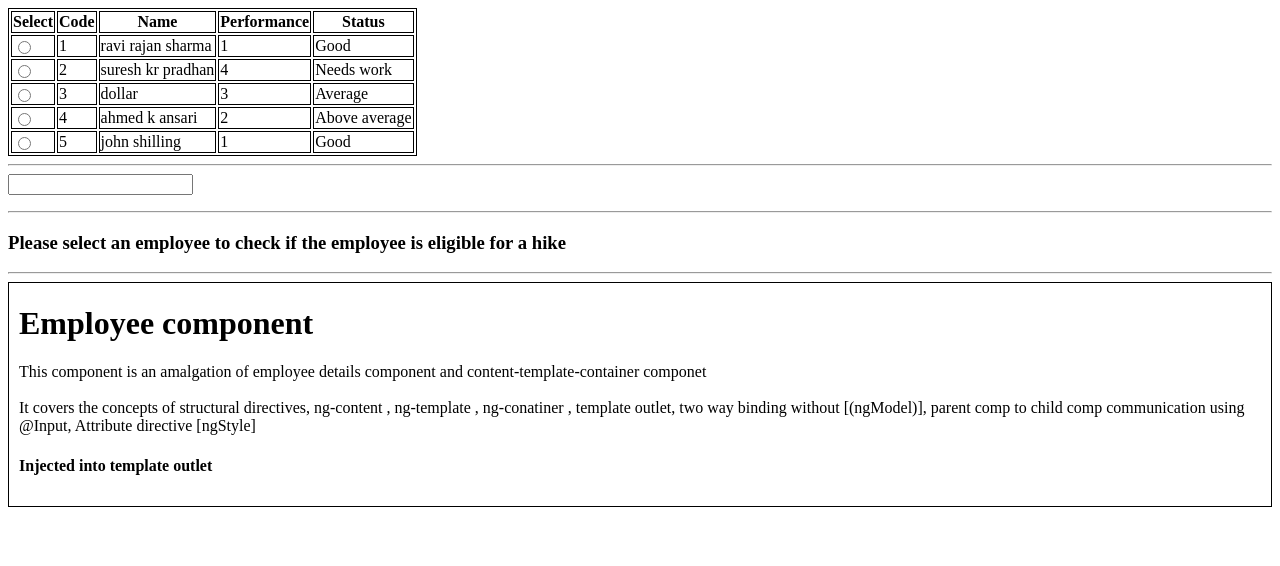
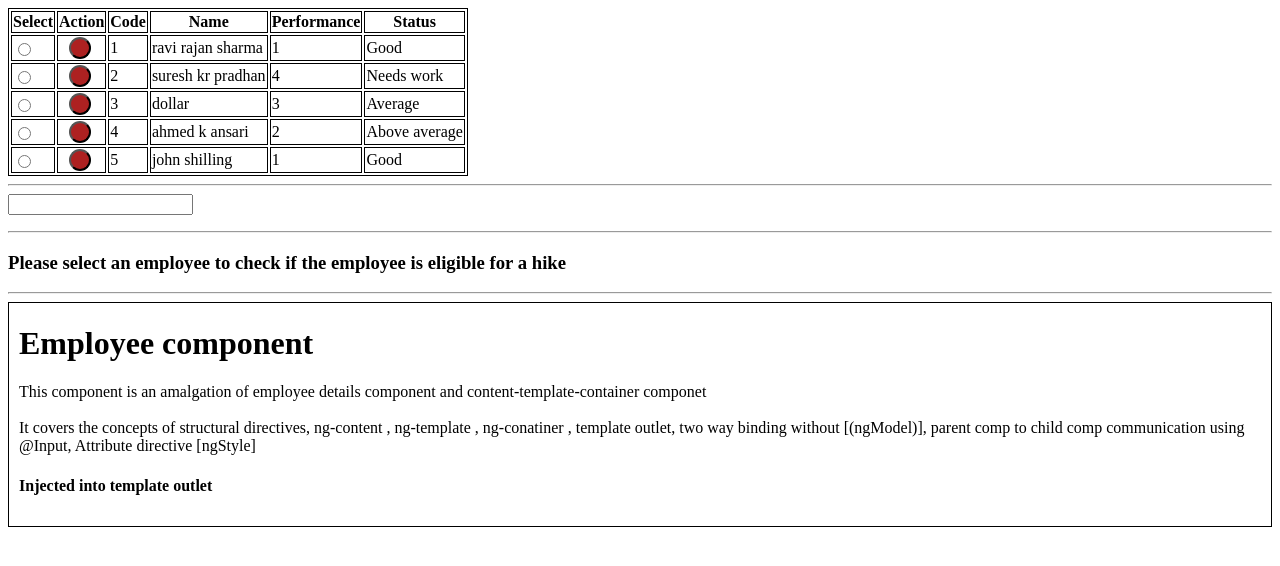
Before and after one commit to abhishek123mojumdar/angular-concepts, an Angular app: page / in a window 1280 px wide. Shown: the top 566 px of the page. Built offline with nearby package versions, Linux system fonts and the light colour scheme.

Commit message:
3 files modified

```diff
--- a/src/app/employee-component/employee-component.component.css
+++ b/src/app/employee-component/employee-component.component.css
@@ -3,3 +3,12 @@ th,
 td {
   border: 1px solid black;
 }
+
+.button-round {
+  margin-left: 10px;
+  border-radius: 150px;
+  background: #ad2121;
+  padding: 9px;
+  width: 1px;
+  height: 1px;
+}
--- a/src/app/employee-component/employee-component.component.html
+++ b/src/app/employee-component/employee-component.component.html
@@ -1,13 +1,19 @@
 <table>
   <thead>
     <th>Select</th>
+    <th>Action</th>
     <th>Code</th>
     <th>Name</th>
     <th>Performance</th>
     <th>Status</th>
   </thead>
   <tr *ngFor="let emp of employee">
-    <td><input type="radio" name="emp.id" (change)="checkEmployeeForHike(emp)"></td>
+    <td>
+      <input type="radio" name="emp.id" (change)="checkEmployeeForHike(emp)" />
+    </td>
+    <td>
+      <button (click)="removeEmployee(emp)" class="button-round"></button>
+    </td>
     <td>{{emp.empCode}}</td>
     <td>{{emp.empName}}</td>
     <td>{{emp.empPerformance}}</td>
@@ -15,22 +21,36 @@
   </tr>
 </table>
 
-<hr>
+<hr />
 
-<input type="text" (input)="getInputData($event)"/>
-<p> {{twoWayBinding}} </p> <!-- two way binding without using [(ngModel)]-->
-<hr>
+<input type="text" (input)="getInputData($event)" />
+<p>{{twoWayBinding}}</p>
+<!-- two way binding without using [(ngModel)]-->
+<hr />
 
-<app-employee-deatils *ngIf="empDetail; else select" [employeeDetail]="empDetail"></app-employee-deatils>
+<app-employee-deatils
+  *ngIf="empDetail; else select"
+  [employeeDetail]="empDetail"
+></app-employee-deatils>
 
 <ng-template #select>
-  <h3>Please select an employee to check if the employee is eligible for a hike</h3>
+  <h3>
+    Please select an employee to check if the employee is eligible for a hike
+  </h3>
 </ng-template>
 <hr />
 
 <app-content-template-conatiner>
   <h1>Employee component</h1>
-  <div>This component is an amalgation of employee details component and content-template-container componet</div>
-  <br/>
-  <span>It covers the concepts of structural directives, ng-content , ng-template , ng-conatiner , template outlet, two way binding without [(ngModel)], parent comp to child comp communication using @Input, Attribute directive [ngStyle]</span>
+  <div>
+    This component is an amalgation of employee details component and
+    content-template-container componet
+  </div>
+  <br />
+  <span
+    >It covers the concepts of structural directives, ng-content , ng-template ,
+    ng-conatiner , template outlet, two way binding without [(ngModel)], parent
+    comp to child comp communication using @Input, Attribute directive
+    [ngStyle]</span
+  >
 </app-content-template-conatiner>
--- a/src/app/employee-component/employee-component.component.ts
+++ b/src/app/employee-component/employee-component.component.ts
@@ -34,6 +34,14 @@ export class EmployeeComponentComponent implements OnInit {
     this.empDetail = emp;
   }
 
+  removeEmployee(emp) {
+    this.employee.forEach((item, index) => {
+      if (item.empCode == emp.empCode) {
+        this.employee.splice(index, 1);
+      }
+    });
+  }
+
   getInputData(e) {
     this.twoWayBinding = <HTMLInputElement>e.target.value;
   }
```
